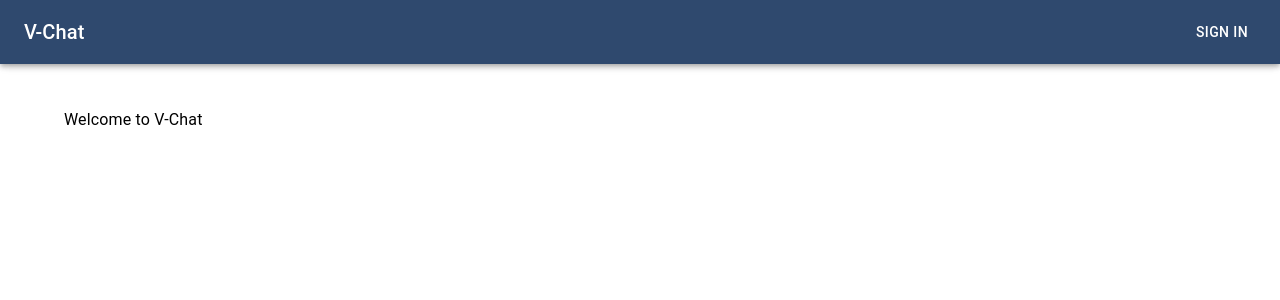
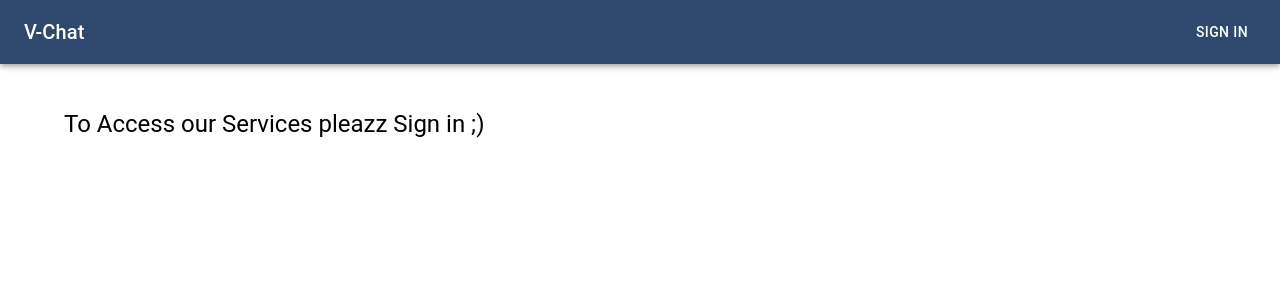
Before and after one commit to tyeb11/V-Chat, a React (Create React App) app in the folder client/: page / in a window 1280 px wide. Shown: the top 300 px of the page. Built offline with nearby package versions, Linux system fonts and the light colour scheme; some icons are missing.

Commit message:
updated signin button component

```diff
--- a/client/src/components/routes/Home.routes.jsx
+++ b/client/src/components/routes/Home.routes.jsx
@@ -1,9 +1,13 @@
 import { Box, Typography } from "@mui/material";
+import { ReactComponent as Hero } from "../../assets/hero.svg";
 
 function Home() {
   return (
     <Box sx={{ marginTop: "100px" }}>
-      <Typography>Welcome to V-Chat</Typography>
+      <Typography variant="h5" component="h2" sx={{ marginTop: "20px" }}>
+        To Access our Services pleazz Sign in ;)
+      </Typography>
+      <Hero style={{ width: "75vw", height: "75vh" }} />
     </Box>
   );
 }
```
